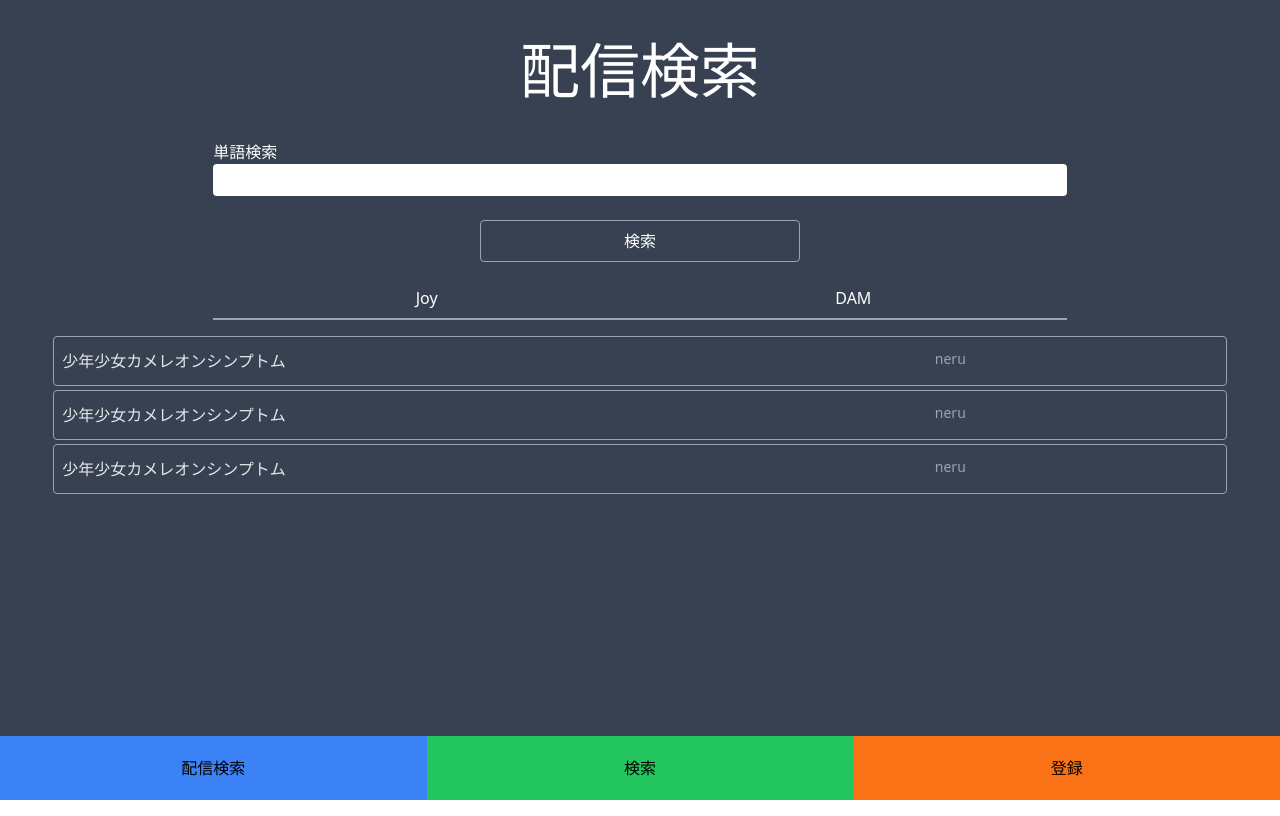
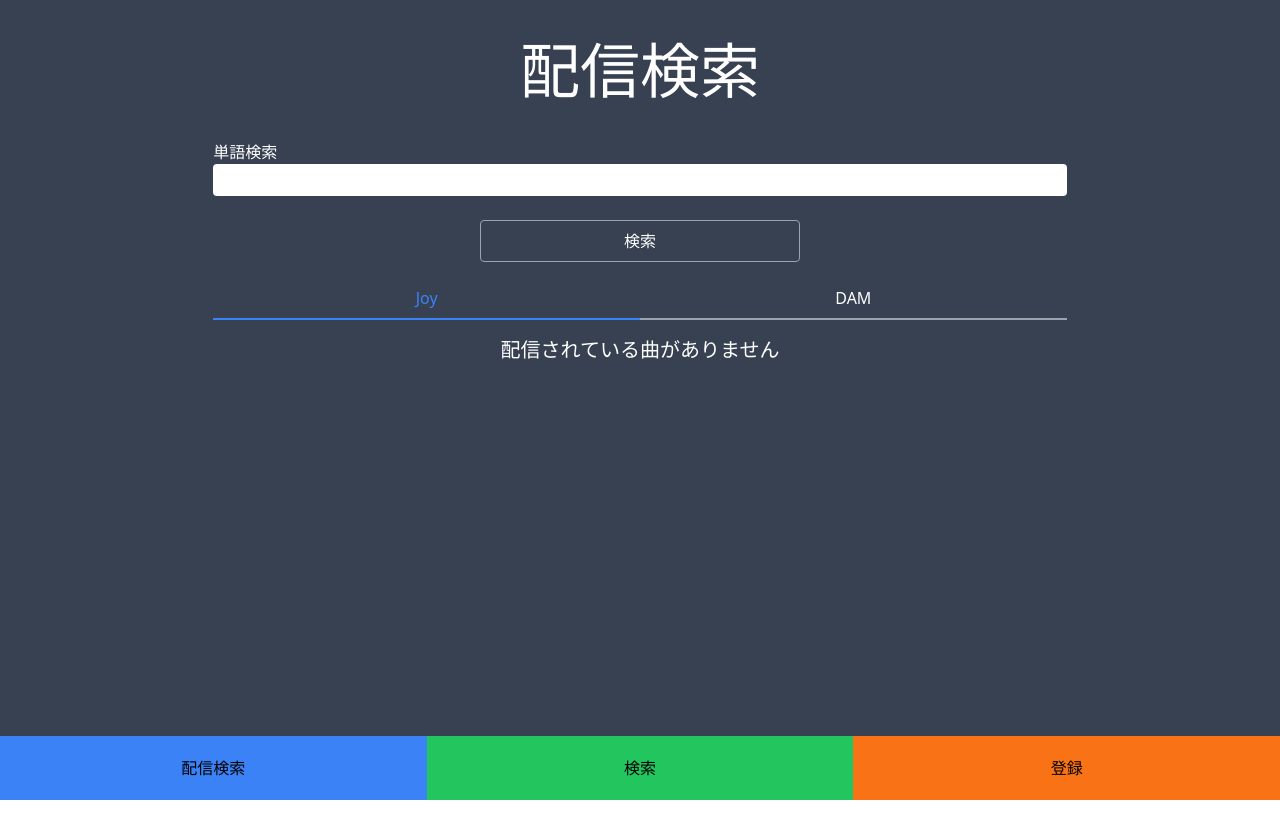
Before and after one commit to chamegashi/2023_karaoke, a Vue app: page / in a window 1280 px wide. Both pictures are taken after a click on the button "配信検索". Built offline with nearby package versions, Linux system fonts and the light colour scheme.

Commit message:
make stream view

```diff
--- a/src/components/search/SearchCard.vue
+++ b/src/components/search/SearchCard.vue
@@ -7,7 +7,7 @@ defineProps<{ propsData: SearchCardType }>()
 <template>
     <div class="w-11/12 rounded my-1 py-3 pl-2 border border-gray-400 mx-auto flex">
         <div class="w-3/4">
-            <p class="text-base text-gray-200 truncate">{{ propsData.title }}</p>
+            <p class="text-base text-gray-200 truncate">{{ propsData.song }}</p>
             <p class="text-sm text-gray-400 truncate">{{ propsData.artist }}</p>
         </div>
         <div class="w-1/4">
--- a/src/components/search/SearchTop.vue
+++ b/src/components/search/SearchTop.vue
@@ -4,7 +4,7 @@ import { SearchCardType } from '../../common/type'
 import { ref } from 'vue'
 
 const test = ref<SearchCardType>({
-    title: "少年少女カメレオンシンプトム",
+    song: "少年少女カメレオンシンプトム",
     artist: "neru",
     key: 0,
     maxKey: "hihib"
--- a/src/components/streamSearch/StreamCard.vue
+++ b/src/components/streamSearch/StreamCard.vue
@@ -1,13 +1,13 @@
 <script setup lang="ts">
-import { StreamCardType } from '../../common/type'
+import { StreamSong } from '../../common/type'
 
-defineProps<{ propsData: StreamCardType }>()
+defineProps<{ propsData: StreamSong }>()
 
 </script>
 <template>
     <div class="w-11/12 rounded my-1 py-3 pl-2 border border-gray-400 mx-auto flex">
         <div class="w-3/4">
-            <p class="text-base text-gray-200 truncate">{{ propsData.title }}</p>
+            <p class="text-base text-gray-200 truncate">{{ propsData.song }}</p>
         </div>
         <div class="w-1/4">
             <p class="text-sm text-gray-400 truncate">{{ propsData.artist }}</p>
--- a/src/components/streamSearch/StreamSearchTop.vue
+++ b/src/components/streamSearch/StreamSearchTop.vue
@@ -1,25 +1,22 @@
 <script setup lang="ts">
-import { StreamCardType } from '../../common/type'
+import { StreamResponce, ModelType } from '../../common/type'
 import { getJoyData, isLoading, responce, error } from '../../api/getStreamData'
 import Card from './StreamCard.vue'
 import { ref, watch } from 'vue'
 
 const input = ref<string>("")
+const result = ref<StreamResponce>()
+const toggleModel = ref<ModelType>('Joy')
 
 const getDataOfStream = () => {
     getJoyData(input.value)
 }
 
 watch(responce, () => {
-    if (!responce) return
-
-    console.log(responce)
-})
-
-const testArray = ref([1, 2, 3])
-const test = ref<StreamCardType>({
-    title: "少年少女カメレオンシンプトム",
-    artist: "neru",
+    if (!responce.value) {
+        return
+    }
+    result.value = responce.value;
 })
 
 </script>
@@ -39,9 +36,14 @@ const test = ref<StreamCardType>({
             <button @click="getDataOfStream" class="w-1/4 py-2 text-white border border-gray-400 rounded">検索</button>
         </div>
 
-        <div class="mt-4 text-center">
-            <button class="py-2 w-1/3 border-b-2 border-gray-400 text-white">Joy</button>
-            <button class="py-2 w-1/3 border-b-2 border-gray-400 text-white">DAM</button>
+        <div v-if="toggleModel == 'Joy'" class="mt-4 text-center">
+            <button class="py-2 w-1/3 border-b-2 border-blue-500 text-blue-500">Joy</button>
+            <button @click="toggleModel = 'DAM'" class="py-2 w-1/3 border-b-2 border-gray-400 text-white">DAM</button>
+        </div>
+
+        <div v-if="toggleModel == 'DAM'" class="mt-4 text-center">
+            <button @click="toggleModel = 'Joy'" class="py-2 w-1/3 border-b-2 border-gray-400 text-white">Joy</button>
+            <button class="py-2 w-1/3 border-b-2 border-blue-500 text-blue-500">DAM</button>
         </div>
 
         <div v-if="isLoading" class="my-8">
@@ -52,9 +54,24 @@ const test = ref<StreamCardType>({
             </div>
         </div>
 
-        <div v-if="!isLoading" class="mt-4">
-            <Card v-for="i in testArray" :props-data="test" />
+        <div v-if="toggleModel === 'Joy' && !isLoading" className="h-3/5 pb-16">
+            <div v-if="responce?.joyResponce" class="mt-4 overflow-scroll h-full">
+                <Card v-for="data in responce.joyResponce" :props-data="data" />
+            </div>
+            <div v-else class="mt-4">
+                <p className="text-white text-center text-xl">配信されている曲がありません</p>
+            </div>
         </div>
+
+        <div v-if="toggleModel === 'DAM' && !isLoading" className="h-3/5 pb-16">
+            <div v-if="responce?.damResponce" class="mt-4 overflow-scroll h-full">
+                <Card v-for="data in responce.damResponce" :props-data="data" />
+            </div>
+            <div v-else class="mt-4">
+                <p className="text-white text-center text-xl">配信されている曲がありません</p>
+            </div>
+        </div>
+
 
     </div>
 </template>
```
Also changed, not shown: src/common/type.ts (+4 -8 lines).
